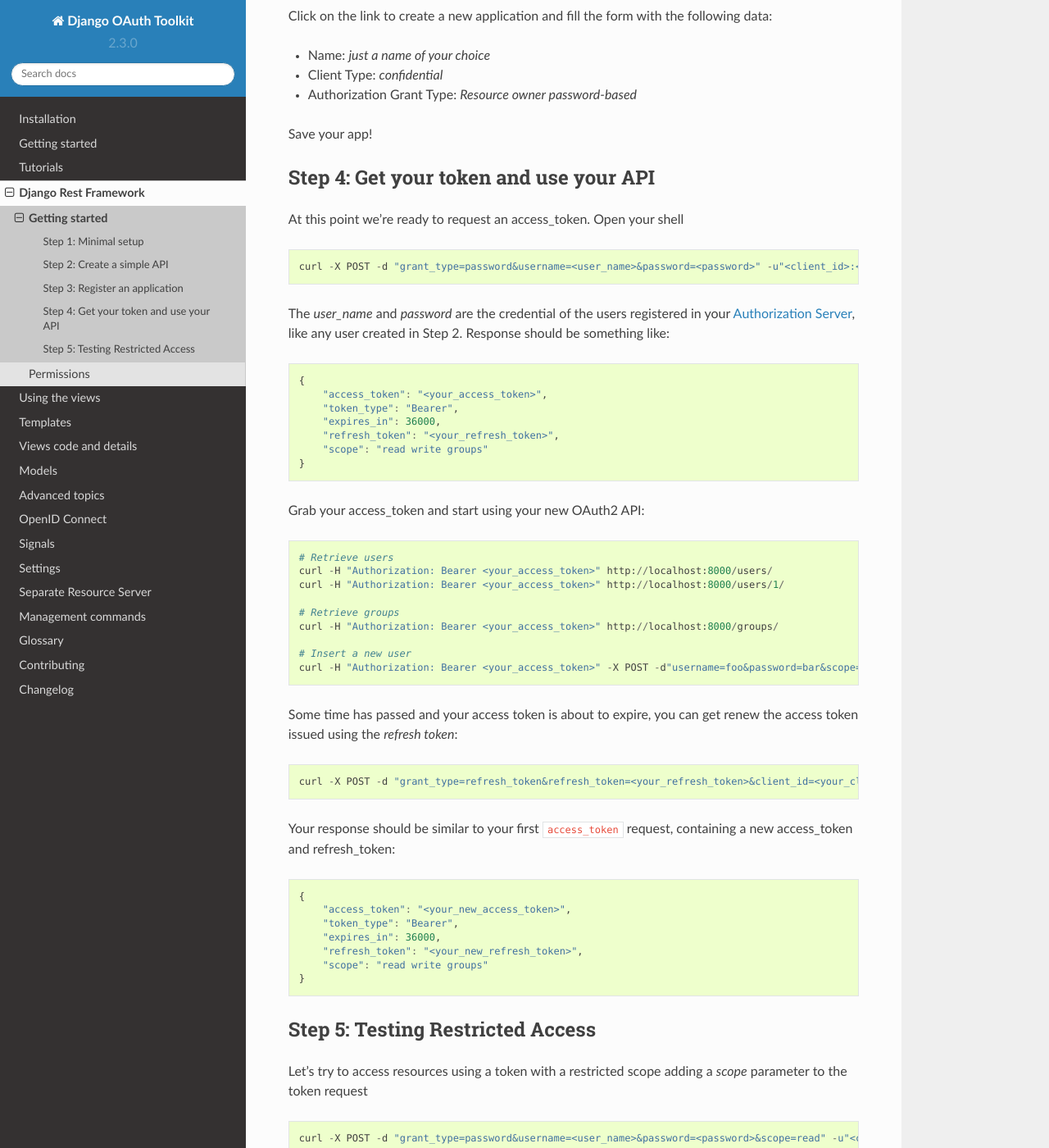
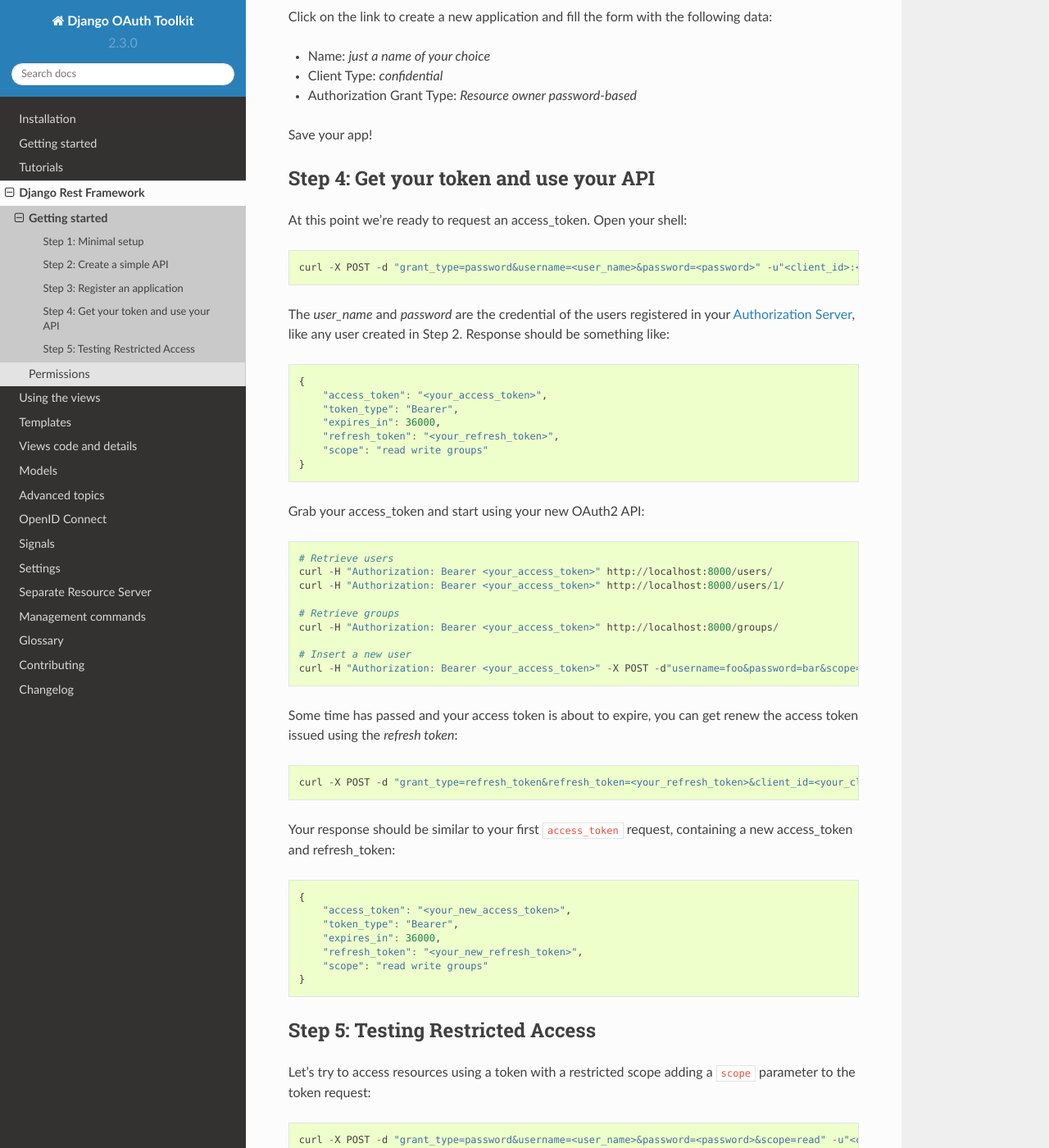
Before and after one commit to jazzband/django-oauth-toolkit, a Sphinx documentation site: the page built from docs/rest-framework/getting_started.rst, in a window 1280 px wide and 1400 px high, scrolled down 2888 px. Shown: the whole window at 82% size. Built offline with Sphinx 7.4.7 and the Read the Docs theme 2.0.0, drawn with Linux system fonts in a browser that asks for light colours.

Commit message:
docs: use reStructuredText literal code blocks syntax

```diff
--- a/docs/contributing.rst
+++ b/docs/contributing.rst
@@ -209,7 +209,7 @@
 
 A checklist template is automatically added to your PR when you create it. Make sure you've done all the
 applicable steps and check them off to indicate you have done so. This is
-what you'll see when creating your PR:
+what you'll see when creating your PR::
 
   Fixes #
 
@@ -263,8 +263,9 @@
 the sake of readability, keep in mind that *simple is better than complex*. If you feel the code is not straightforward,
 add a comment. If you think a function is not trivial, add a docstrings.
 
-To see if your code formatting will pass muster use: `tox -e flake8`
+To see if your code formatting will pass muster use::
 
+  tox -e flake8
 
 The contents of this page are heavily based on the docs from `django-admin2 <https://github.com/twoscoops/django-admin2>`_
 
--- a/docs/install.rst
+++ b/docs/install.rst
@@ -1,8 +1,8 @@
 Installation
 ============
 
-Install with pip
-::
+Install with pip::
+
     pip install django-oauth-toolkit
 
 Add ``oauth2_provider`` to your ``INSTALLED_APPS``
--- a/docs/rest-framework/getting_started.rst
+++ b/docs/rest-framework/getting_started.rst
@@ -9,9 +9,7 @@
 Step 1: Minimal setup
 ---------------------
 
-Create a virtualenv and install following packages using `pip`...
-
-::
+Create a virtualenv and install following packages using ``pip``::
 
     pip install django-oauth-toolkit djangorestframework
 
@@ -156,9 +154,7 @@
 Step 4: Get your token and use your API
 ---------------------------------------
 
-At this point we're ready to request an access_token. Open your shell
-
-::
+At this point we're ready to request an access_token. Open your shell::
 
     curl -X POST -d "grant_type=password&username=<user_name>&password=<password>" -u"<client_id>:<client_secret>" http://localhost:8000/o/token/
 
@@ -175,9 +171,7 @@
         "scope": "read write groups"
     }
 
-Grab your access_token and start using your new OAuth2 API:
-
-::
+Grab your access_token and start using your new OAuth2 API::
 
     # Retrieve users
     curl -H "Authorization: Bearer <your_access_token>" http://localhost:8000/users/
@@ -189,9 +183,7 @@
     # Insert a new user
     curl -H "Authorization: Bearer <your_access_token>" -X POST -d"username=foo&password=bar&scope=write" http://localhost:8000/users/
 
-Some time has passed and your access token is about to expire, you can get renew the access token issued using the `refresh token`:
-
-::
+Some time has passed and your access token is about to expire, you can get renew the access token issued using the `refresh token`::
 
     curl -X POST -d "grant_type=refresh_token&refresh_token=<your_refresh_token>&client_id=<your_client_id>&client_secret=<your_client_secret>" http://localhost:8000/o/token/
 
@@ -212,9 +204,7 @@
 Step 5: Testing Restricted Access
 ---------------------------------
 
-Let's try to access resources using a token with a restricted scope adding a `scope` parameter to the token request
-
-::
+Let's try to access resources using a token with a restricted scope adding a ``scope`` parameter to the token request::
 
     curl -X POST -d "grant_type=password&username=<user_name>&password=<password>&scope=read" -u"<client_id>:<client_secret>" http://localhost:8000/o/token/
 
@@ -230,9 +220,7 @@
         "scope": "read"
     }
 
-We now try to access our resources:
-
-::
+We now try to access our resources::
 
     # Retrieve users
     curl -H "Authorization: Bearer <your_access_token>" http://localhost:8000/users/
```
